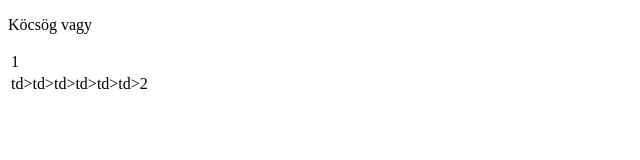
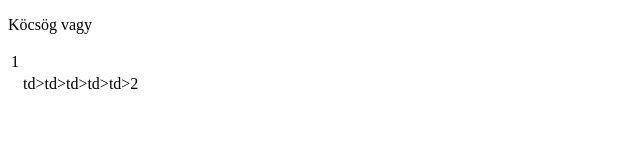
Before and after one commit to Mate0110/513, a plain HTML site: page index.html in a window 1280 px wide. Shown: the full height of the page, 0-640 px from the left. Drawn offline with Linux system fonts and the light colour scheme.

Commit message:
Update index.html

```diff
--- a/index.html
+++ b/index.html
@@ -7,6 +7,6 @@
 <p>Köcsög vagy</p>
 <table>
 <tr><td>1
-<tr><td>td>td>td>td>td>td>2
+<tr><td><td>td>td>td>td>td>2
 </body>
 </html>
```
